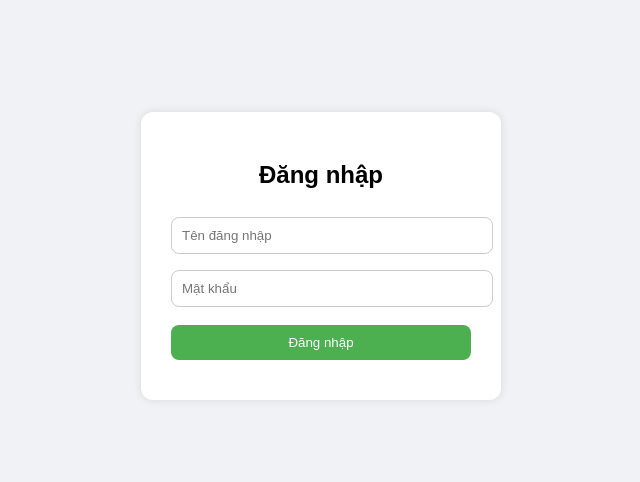
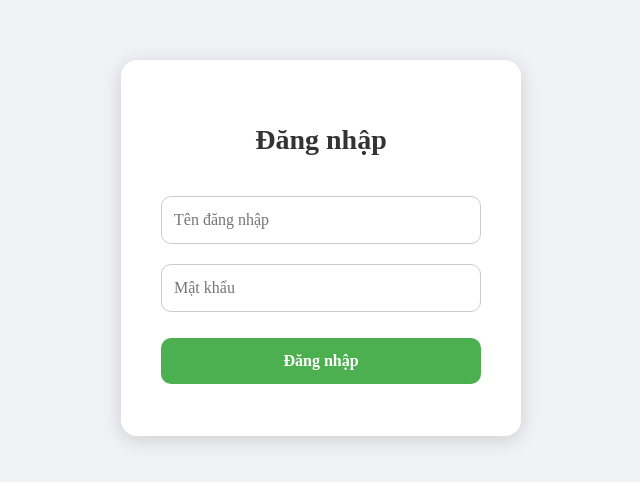
Before and after one commit to nhanhoang034/test, a plain HTML site: page login.html in a window 1280 px wide. Shown: the part 152-634 px from the top of the page, without its empty margins (319-959 px from the left). Drawn offline with Linux system fonts and the light colour scheme.

Commit message:
Add files via upload

```diff
--- a/login.html
+++ b/login.html
@@ -5,50 +5,67 @@
     <title>Đăng nhập hệ thống</title>
     <style>
         body {
-            font-family: Arial, sans-serif;
+            font-family: 'Times New Roman', Times, serif;
             background: #f0f2f5;
             display: flex;
             height: 100vh;
             justify-content: center;
             align-items: center;
+            margin: 0;
         }
 
         .login-box {
             background: white;
-            padding: 30px;
-            border-radius: 12px;
-            box-shadow: 0 0 10px rgba(0,0,0,0.1);
-            width: 300px;
+            padding: 40px;
+            border-radius: 16px;
+            box-shadow: 0 4px 20px rgba(0,0,0,0.15);
+            width: 400px;
+            max-width: 90%;
+            box-sizing: border-box;
         }
 
         .login-box h2 {
             text-align: center;
-            margin-bottom: 20px;
+            margin-bottom: 30px;
+            font-size: 28px;
+            color: #333;
         }
 
         .login-box input {
             width: 100%;
-            padding: 10px;
-            margin: 8px 0;
+            padding: 14px 12px;
+            margin: 10px 0;
             border: 1px solid #ccc;
-            border-radius: 8px;
+            border-radius: 10px;
+            font-size: 16px;
+            font-family: 'Times New Roman', Times, serif;
+            box-sizing: border-box;
         }
 
         .login-box button {
             width: 100%;
-            padding: 10px;
+            padding: 14px;
             background: #4CAF50;
             color: white;
             border: none;
-            border-radius: 8px;
+            border-radius: 10px;
             cursor: pointer;
-            margin-top: 10px;
+            margin-top: 16px;
+            font-size: 16px;
+            font-family: 'Times New Roman', Times, serif;
+            font-weight: bold;
+        }
+
+        .login-box button:hover {
+            background: #45a049;
         }
 
         .login-box .error {
             color: red;
-            margin-top: 10px;
+            margin-top: 12px;
             text-align: center;
+            font-size: 14px;
+            font-family: 'Times New Roman', Times, serif;
         }
     </style>
 </head>
@@ -88,7 +105,7 @@
             const errorMsg = document.getElementById("errorMsg");
 
             if (accounts.length === 0) {
-                await loadAccounts(); // đảm bảo dữ liệu được tải
+                await loadAccounts();
             }
 
             const found = accounts.find(acc => acc.user === username && acc.pass === password);
@@ -101,12 +118,10 @@
             }
         }
 
-        // Tự động chuyển trang nếu đã đăng nhập
         if (localStorage.getItem("isLoggedIn") === "true") {
             window.location.href = "index.html";
         }
 
-        // Tải danh sách tài khoản khi trang load
         loadAccounts();
     </script>
 </body>
```
